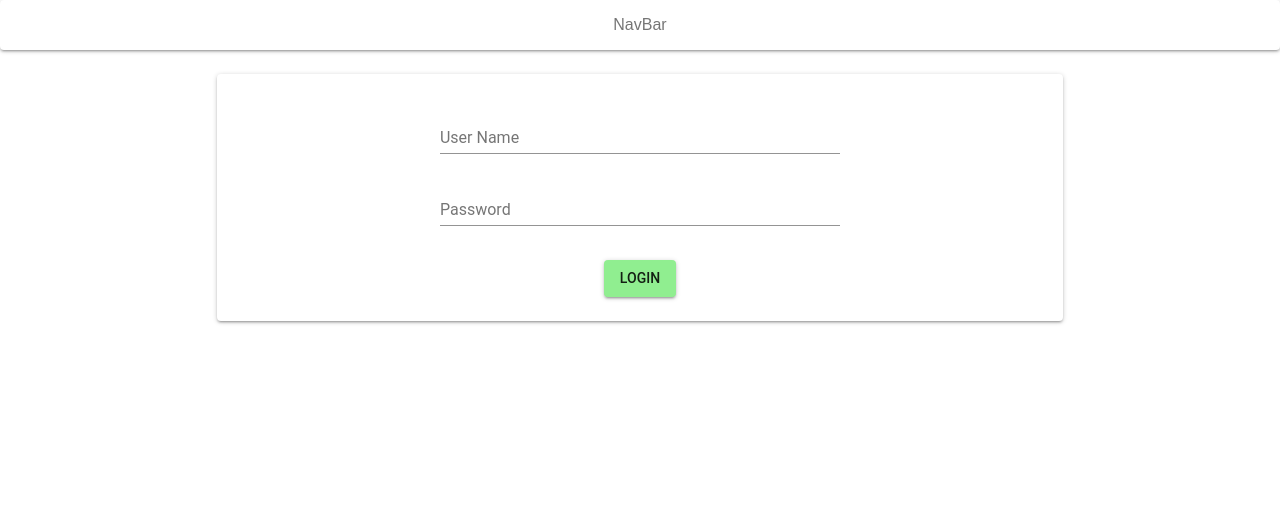
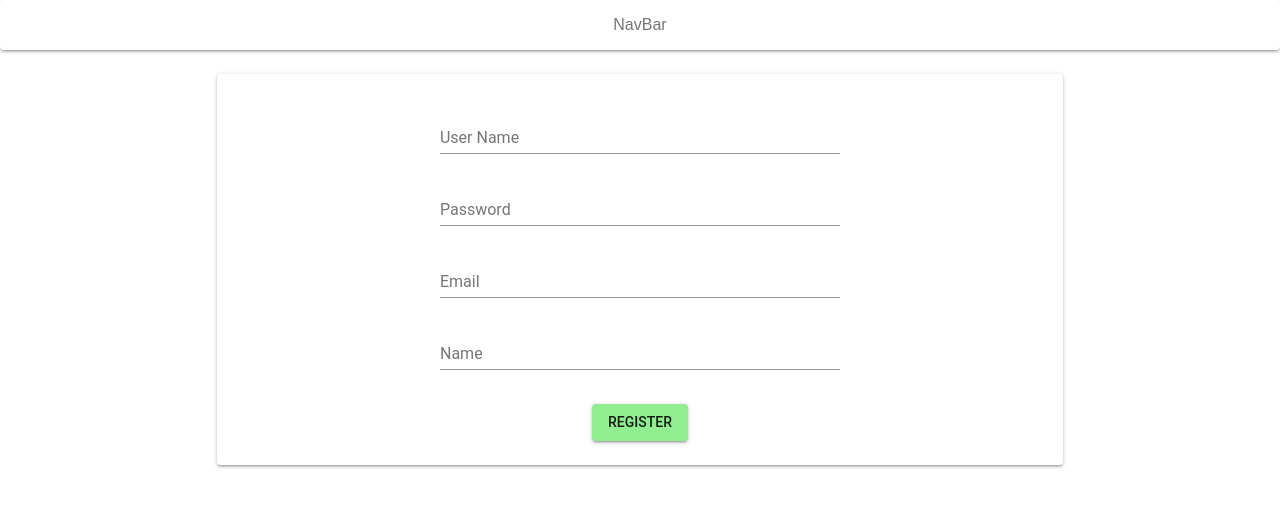
Before and after one commit to 123vivekr/OpenSalve-Web, a React (Create React App) app: page /auth in a window 1280 px wide. Shown: the top 506 px of the page. Built offline with nearby package versions, Linux system fonts and the light colour scheme; no server answers.

Commit message:
auth.js: add register form

```diff
--- a/src/components/auth.js
+++ b/src/components/auth.js
@@ -29,9 +29,7 @@ const styles = theme => ({
 });
 
 class Auth extends Component {
-    render() {
-        const { classes } = this.props;
-        return (
+    login = (classes) => (
         <div className="Auth">
             <Grid container spacing={24}>
                 <Grid item xs={12}>
@@ -68,8 +66,79 @@ class Auth extends Component {
                 </Grid>
                 <Grid item xs={12} sm={2}>
                 </Grid>
+            </Grid>
+        </div>
+    )
 
+    register = (classes) => (
+        <div className="Auth">
+            <Grid container spacing={24}>
+                <Grid item xs={12}>
+                    <NavBar />
                 </Grid>
+                <Grid item xs={12} sm={2}>
+                </Grid>
+                <Grid item xs={12} sm={8}>
+                    <Paper className={classes.paper}>
+                        <TextField
+                            id="username"
+                            label="User Name"
+                            className={classes.textField}
+                            // value={''}
+                            // onChange={this.handleChange('name')}
+                            margin="normal"
+                        />
+                        <br />
+                        <TextField
+                            id="password"
+                            label="Password"
+                            className={classes.textField}
+                            type="password"
+                            // value={''}
+                            // onChange={this.handleChange('name')}
+                            margin="normal"
+                        />
+                        <br />
+                        <TextField
+                            id="email"
+                            label="Email"
+                            className={classes.textField}
+                            // value={''}
+                            // onChange={this.handleChange('name')}
+                            margin="normal"
+                        />
+                        <br />
+                        <TextField
+                            id="name"
+                            label="Name"
+                            className={classes.textField}
+                            // value={''}
+                            // onChange={this.handleChange('name')}
+                            margin="normal"
+                        />
+                        <br />
+                        <br />
+                        <Button variant="contained" className={classes.button}>
+                           Register
+                        </Button>
+                    </Paper>
+                </Grid>
+                <Grid item xs={12} sm={2}>
+                </Grid>
+            </Grid>
+        </div>
+    )
+
+    render() {
+        const { classes, login } = this.props;
+        return (
+            <div>
+                {
+                    login ?
+                        this.login(classes)
+                    :
+                        this.register(classes)
+                }
             </div>
         );
     }
```
Also changed, not shown: 1 other file (tests, documents, lock files or other folders). Lines whose indentation alone changed are shown as unchanged.
